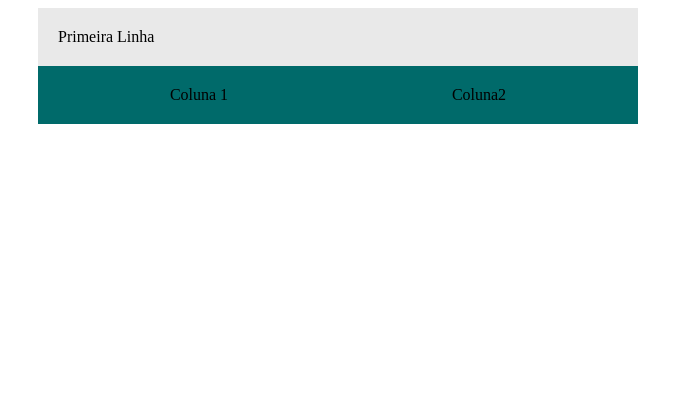
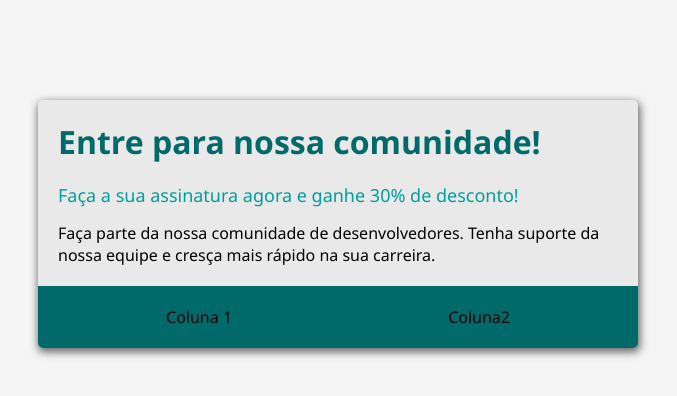
Before and after one commit to AngeloModanez/Course-Registration, a plain HTML site: page index.html in a window 1280 px wide. Shown: the whole page, without its empty margins (302-979 px from the left). Drawn offline with Linux system fonts and the light colour scheme.

Commit message:
close #3 - Cabeçalho

```diff
--- a/index.html
+++ b/index.html
@@ -5,27 +5,58 @@
     <meta name="viewport" content="width=device-width, initial-scale=1.0" />
     <title>Sistemas de Assinatura</title>
     <style>
-    .container{
-     background-color: #E9E9E9;
-     margin: auto;
-     width: 600px;
-    }
+      body {
+        background-color: #f5f5f5;
+        font-family: "Segoe UI", Tahoma, Geneva, Verdana, sans-serif;
+      }
+      .container {
+        background-color: #e9e9e9;
+        margin: auto;
+        width: 600px;
+        margin-top: 100px;
+        box-shadow: 1px 3px 8px 1px rgb(0, 0, 0, 0.6);
+        border-radius: 5px;
+        overflow: hidden;
+      }
 
-    .header{
+      .header {
         padding: 20px;
-    }
+      }
 
-    .flex-container{
+      .header-title {
+        color: #006a6a;
+        font-size: 32px;
+        font-weight: 700;
+        margin-bottom: 20px;
+      }
+
+      .header-subtitle {
+        color: #009E9E;
+        font-size: 18px;
+        font-weight: 500;
+        margin-bottom: 15px;
+      }
+
+      .flex-container {
         display: flex;
-        background-color: #006A6A;
+        background-color: #006a6a;
         justify-content: space-around;
         padding: 20px;
-    }
+      }
     </style>
   </head>
   <body>
     <div class="container">
-      <div class="header">Primeira Linha</div>
+      <div class="header">
+        <div class="header-title">Entre para nossa comunidade!</div>
+        <div class="header-subtitle">
+          Faça a sua assinatura agora e ganhe 30% de desconto!
+        </div>
+        <div>
+          Faça parte da nossa comunidade de desenvolvedores.
+          Tenha suporte da nossa equipe e cresça mais rápido na sua carreira.
+        </div>
+      </div>
       <div class="flex-container">
         <div>Coluna 1</div>
         <div>Coluna2</div>
```
